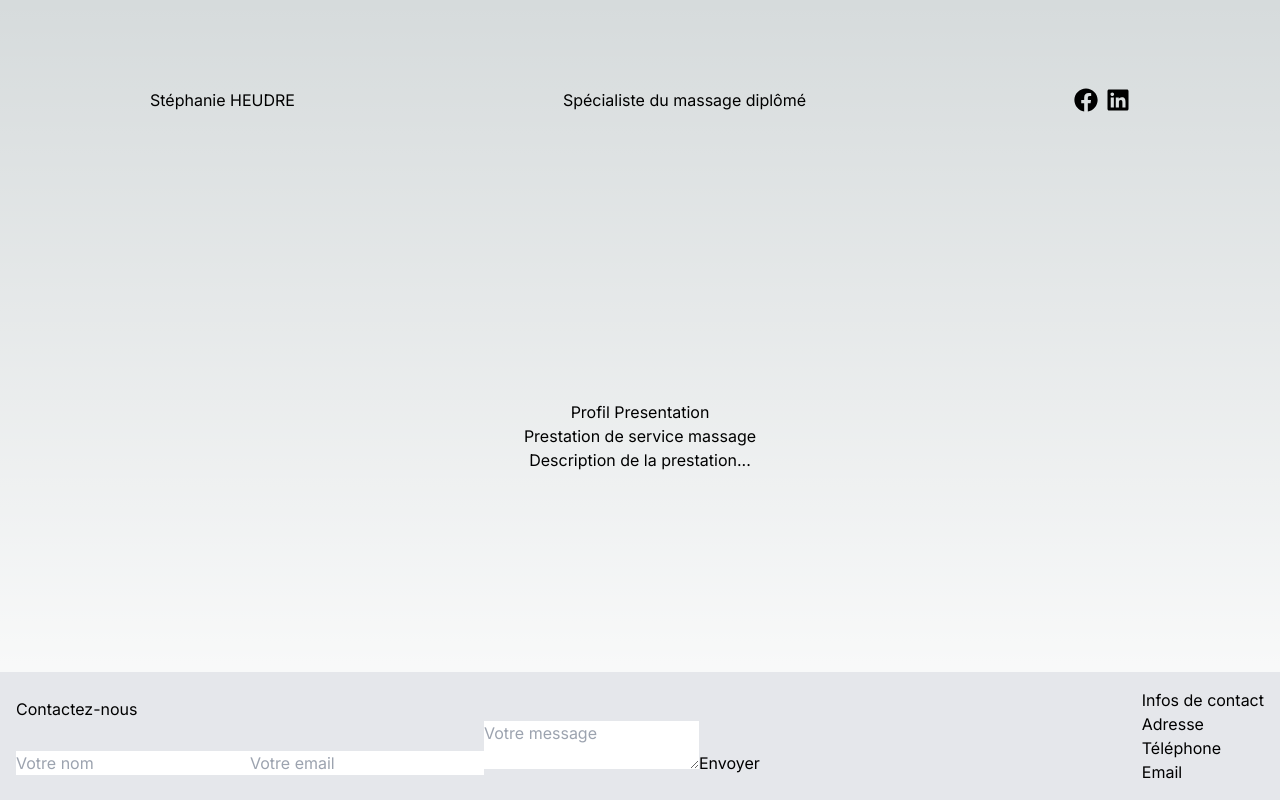
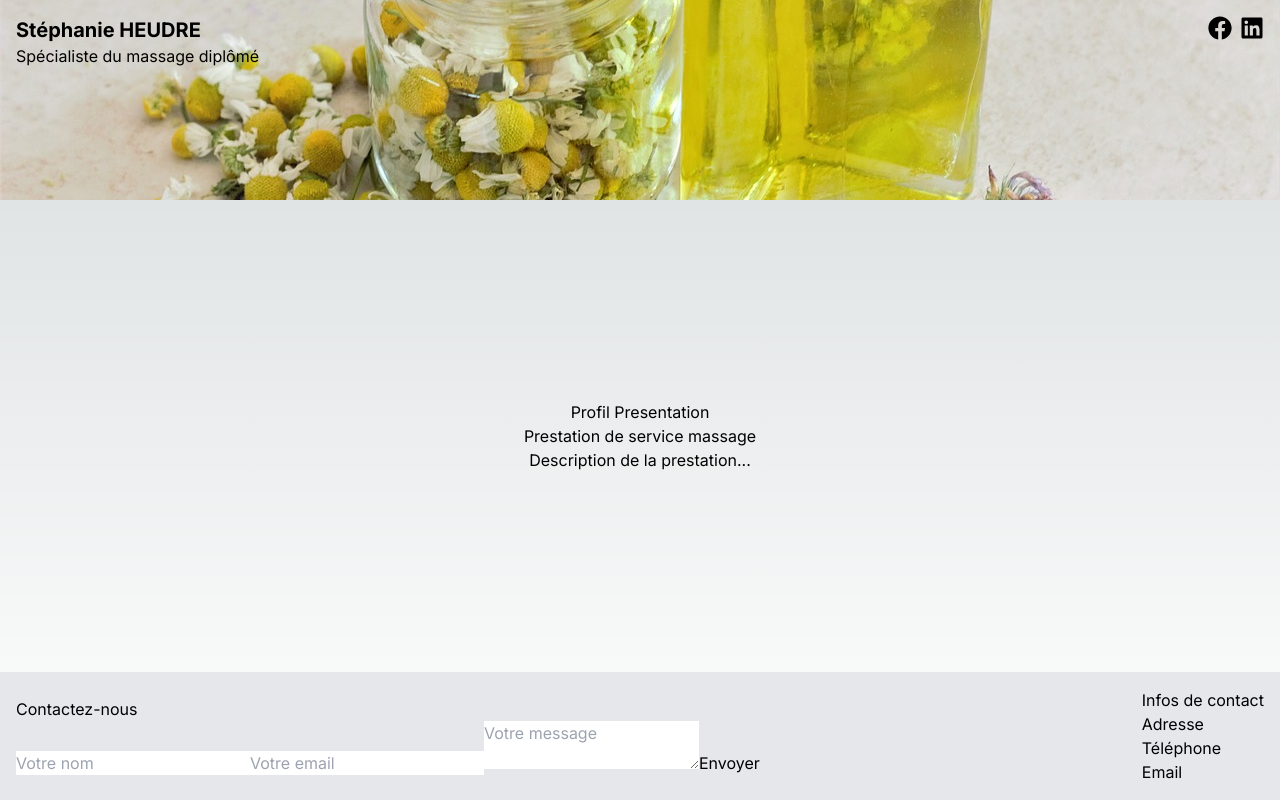
Before and after one commit to PriscilliaAmmeux/massage_stephanie, a Next.js app: page / in a window 1280 px wide. Built offline with nearby package versions, Linux system fonts and the light colour scheme.

Commit message:
add image

```diff
--- a/src/app/ui/header/header.tsx
+++ b/src/app/ui/header/header.tsx
@@ -1,21 +1,26 @@
 import { FaFacebook, FaLinkedin } from "react-icons/fa";
 import headerImage from "../../../../public/header.jpg";
+import Image from "next/image";
 
 export default function Header() {
   return (
     <header
-      className="w-full flex justify-around items-center p-4"
-      style={{
-        backgroundImage: `url(${headerImage})`,
-        backgroundSize: "cover",
-        backgroundPosition: "center",
-        width: "100%",
-        height: "200px",
-      }}>
-      <h1>Stéphanie HEUDRE</h1>
-      <h2>Spécialiste du massage diplômé</h2>
+      className="w-full flex justify-around items-center p-4 relative"
+      style={{ width: "100%", height: "200px" }}>
+      <Image
+        src={headerImage}
+        layout="fill"
+        objectFit="cover"
+        objectPosition="center"
+        alt="background header showing dried flowers"
+      />
 
-      <div className="flex items-center gap-2">
+      <div className="absolute top-0 left-0 p-4">
+        <h1 className="text-xl font-bold">Stéphanie HEUDRE</h1>
+        <h2>Spécialiste du massage diplômé</h2>
+      </div>
+
+      <div className="absolute top-0 right-0 p-4 flex items-center gap-2">
         <a
           href="https://www.facebook.com/profile.php?id=100001999839594&locale=fr_FR"
           target="_blank"
```
